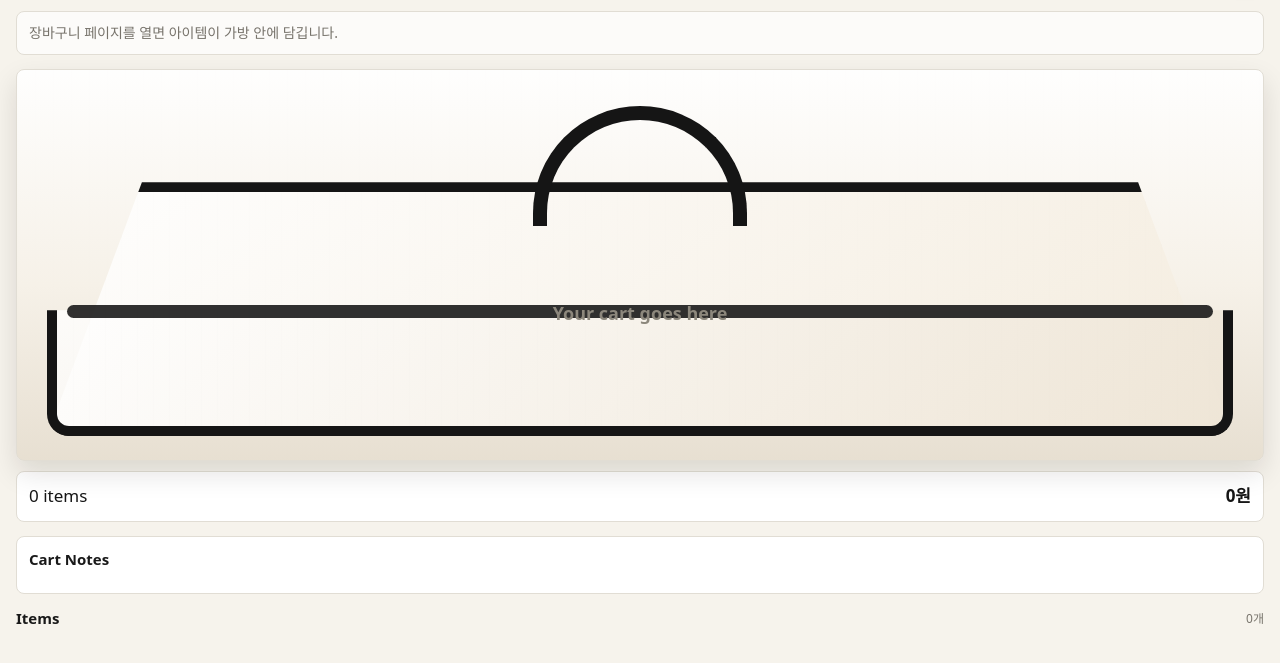
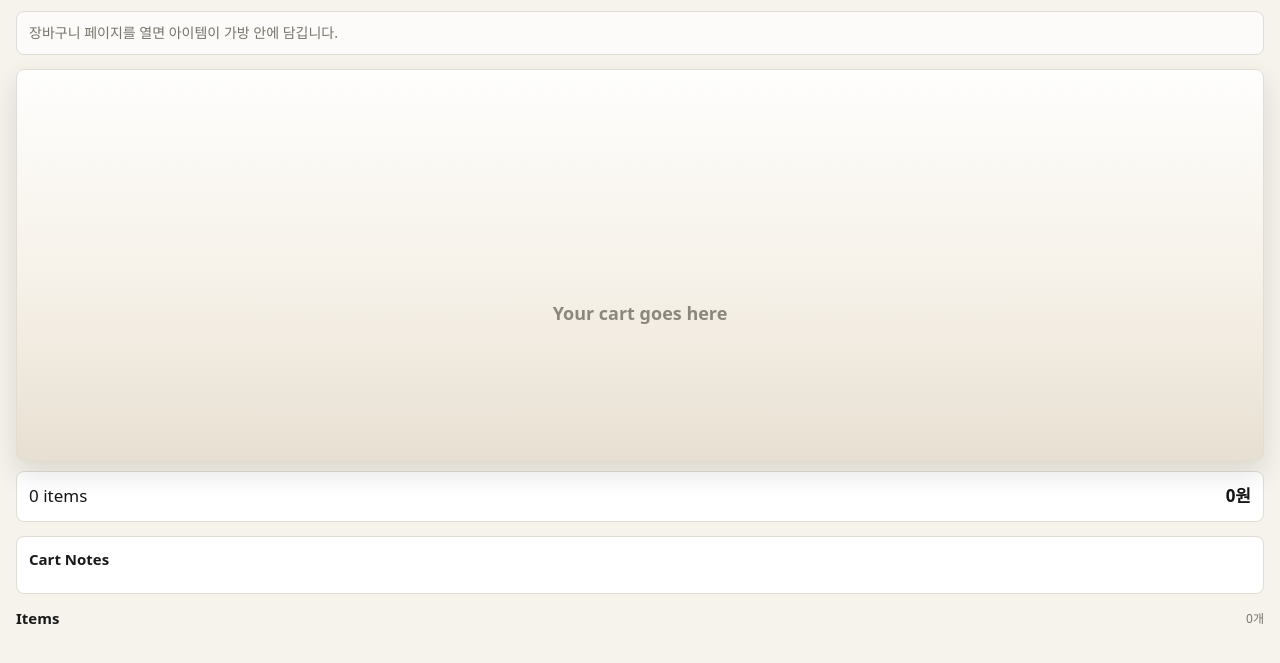
Before and after one commit to james005330/shopping-assistant-extension, a browser extension: page src/sidepanel/sidepanel.html in a window 1280 px wide. Shown: the part 79-742 px from the top of the page. Drawn offline with nearby package versions, Linux system fonts and the light colour scheme.

Commit message:
Use the full panel box as the bag space

```diff
--- a/src/sidepanel/sidepanel.html
+++ b/src/sidepanel/sidepanel.html
@@ -24,12 +24,6 @@
 
       <section class="bag-section" aria-label="장바구니 가방">
         <div id="physicsStage" class="physics-stage">
-          <div class="bag-shell" aria-hidden="true">
-            <div class="bag-handle"></div>
-            <div class="bag-back"></div>
-            <div class="bag-front"></div>
-            <div class="bag-lip"></div>
-          </div>
           <div id="physicsItems" class="physics-items"></div>
           <div id="bagEmpty" class="bag-empty">Your cart goes here</div>
         </div>
```
